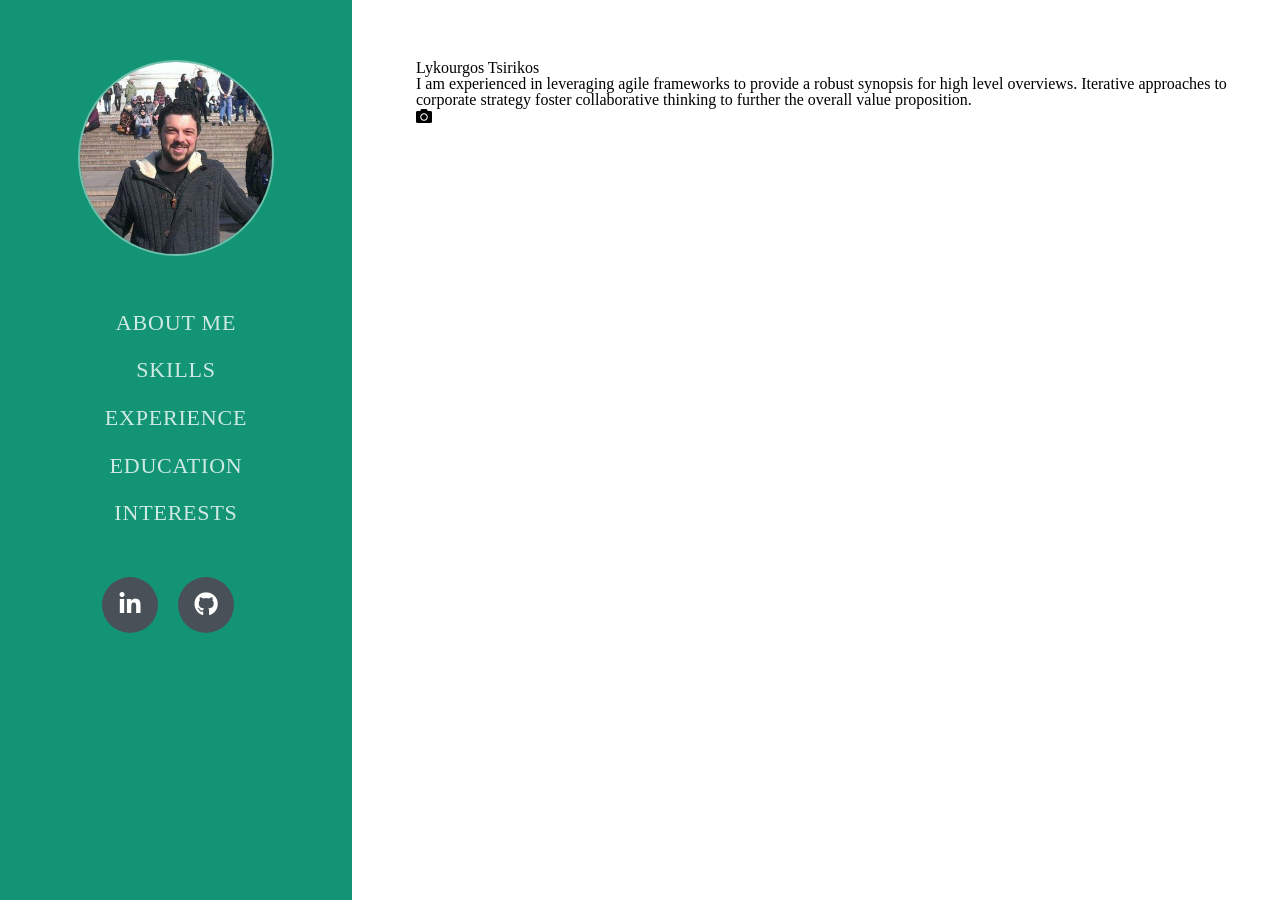
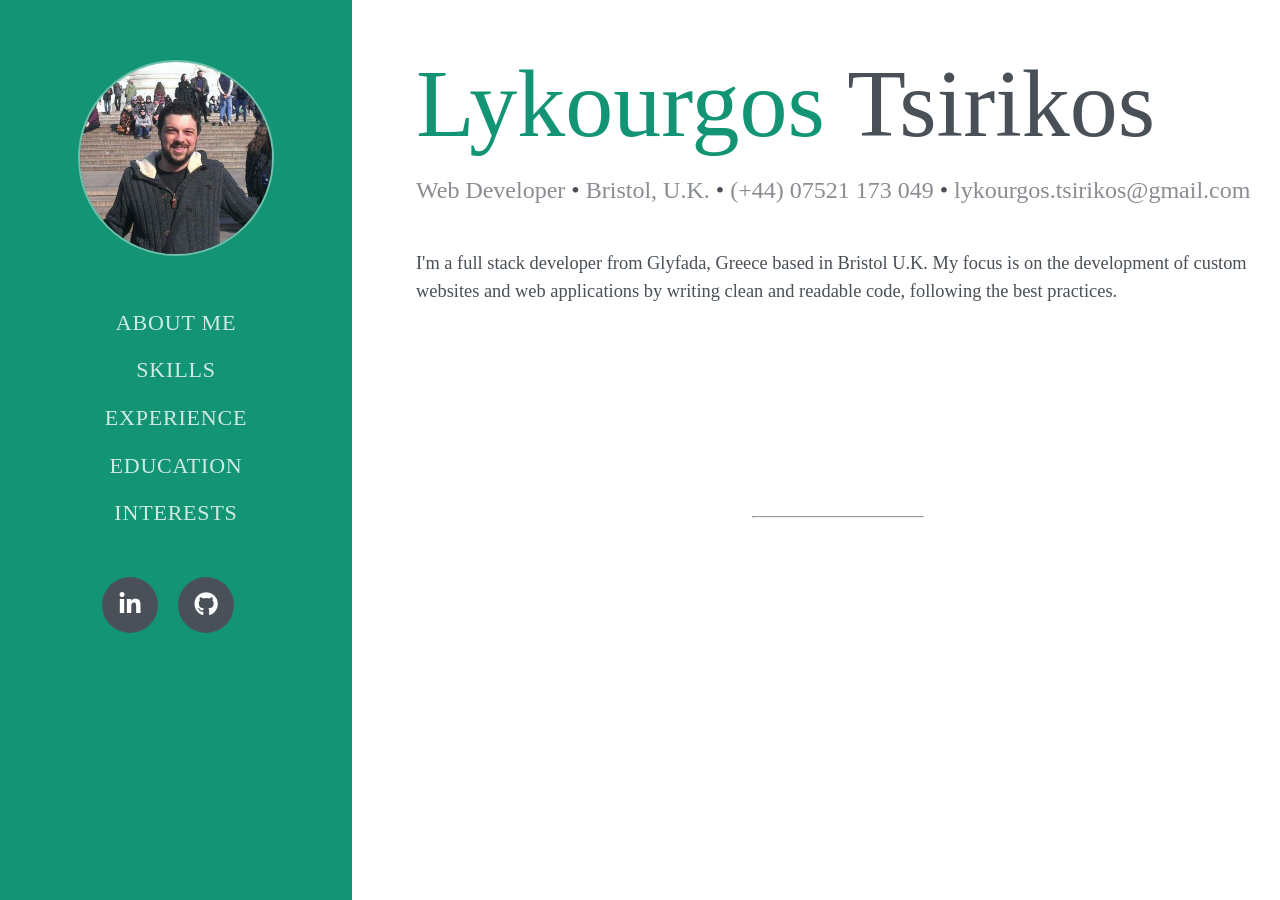
Before and after one commit to ltdev22/ltdev22.github.io, a Jekyll site: the page built from index.html, in a window 1280 px wide and 900 px high. Built offline with Jekyll 4.4.1, drawn with Linux system fonts in a browser that asks for light colours.

Commit message:
Adding about section

```diff
--- a/_includes/nav.html
+++ b/_includes/nav.html
@@ -1,13 +1,13 @@
 <nav class="nav">
     <div class="nav-inner">
-        <a href="#" class="nav-brand">
+        <a href="#top" class="nav-brand">
             <img src="assets/img/lykourgos.png" alt="{{ page.title }}">
         </a>
 
         <div class="collapse navbar-collapse">
             <ul class="navbar-nav">
                 <li class="nav-item">
-                    <a class="nav-link" href="#about">About Me</a>
+                    <a class="nav-link" href="#top">About Me</a>
                 </li>
                 <li class="nav-item">
                     <a class="nav-link" href="#skills">Skills</a>
--- a/_layouts/default.html
+++ b/_layouts/default.html
@@ -2,6 +2,7 @@
 <html lang="en">
 {% include head.html %}
 <body>
+    <div id="top"></div>
     {% include nav.html %}
     <div class="main-content">
         {{ content }}
--- a/_sass/content.scss
+++ b/_sass/content.scss
@@ -1,8 +1,47 @@
 .main-content {
+    color: $text-color;
     background-color: $light-color;
     padding: 60px 20px 20px 26rem;
     height: 100vh;
     @media (max-width: 1023px) {
         padding-left: 20rem;
     }
+
+    .resume-section {
+        min-height: 40vh;
+        padding: 3rem 0;
+        &:first-child {
+            padding-top: 0;
+        }
+        .jumbotron {
+            .heading {
+                display: block;
+                font-size: 6rem;
+                line-height: 5.5rem;
+                margin-bottom: 30px;
+            }
+            .sub-heading {
+                display: block;
+                font-size: 1.5rem;
+                color: rgba($text-color, 0.65);
+                span {
+                    color: $text-color;
+                }
+            }
+            .lead {
+                font-size: 1.15rem;
+                margin: 3rem 0;
+                line-height: 1.5;
+            }
+        }
+    }
+
+    hr {
+        margin: 3rem auto;
+        width: 170px;
+    }
+
+    .highlight {
+        color: $base-color;
+    }
 }
--- a/_sass/nav.scss
+++ b/_sass/nav.scss
@@ -57,10 +57,8 @@
             display: inline-block;
             height: 3.5rem;
             width: 3.5rem;
-            background-color:
-            #495057;
-            color:
-            #fff !important;
+            background-color: $text-color;
+            color: $light-color;
             border-radius: 100%;
             text-align: center;
             font-size: 1.5rem;
--- a/_sass/variables.scss
+++ b/_sass/variables.scss
@@ -1,2 +1,3 @@
 $base-color: #139575;
 $light-color: #fff;
+$text-color: #495057;
--- a/index.html
+++ b/index.html
@@ -3,7 +3,21 @@ title: Lykourgos Tsirikos | Web Developer
 layout: default
 ---
 
-<h1>Lykourgos Tsirikos</h1>
-<p>I am experienced in leveraging agile frameworks to provide a robust synopsis for high level overviews. Iterative approaches to corporate strategy foster collaborative thinking to further the overall value proposition.</p>
+<section id="about" class="resume-section about">
+    <div class="jumbotron">
+        <h1 class="heading">
+            <span class="highlight">Lykourgos</span> Tsirikos
+        </h1>
+        <div class="sub-heading">
+            Web Developer <span>&bull;</span>
+            Bristol, U.K. <span>&bull;</span>
+            (+44) 07521 173 049 <span>&bull;</span>
+            lykourgos.tsirikos@gmail.com
+        </div>
+        <div class="lead">
+            I'm a full stack developer from Glyfada, Greece based in Bristol U.K. My focus is on the development of custom websites and web applications by writing clean and readable code, following the best practices.
+        </div>
+    </div><!-- /.jumbotron -->
+</section><!-- /.content .about -->
 
-<span class="fas fa-camera"></span>
+<hr/>
```
